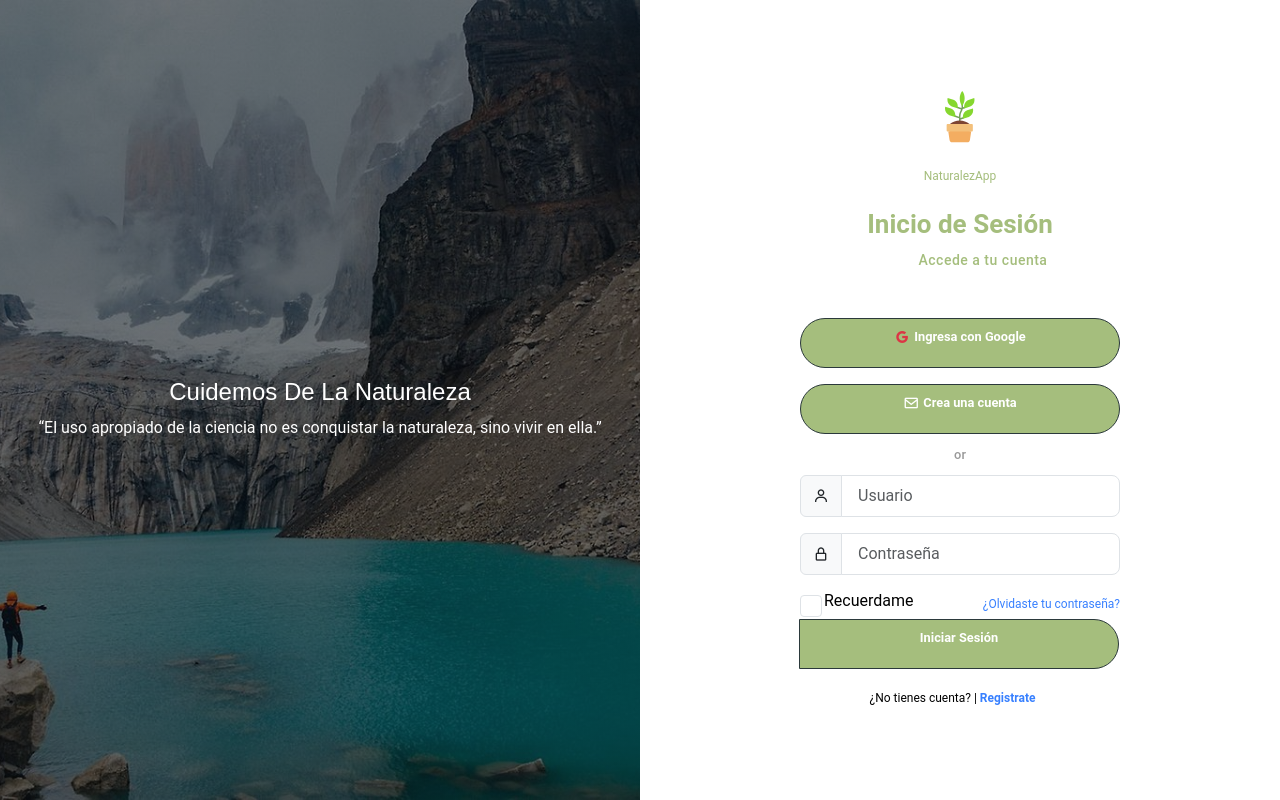
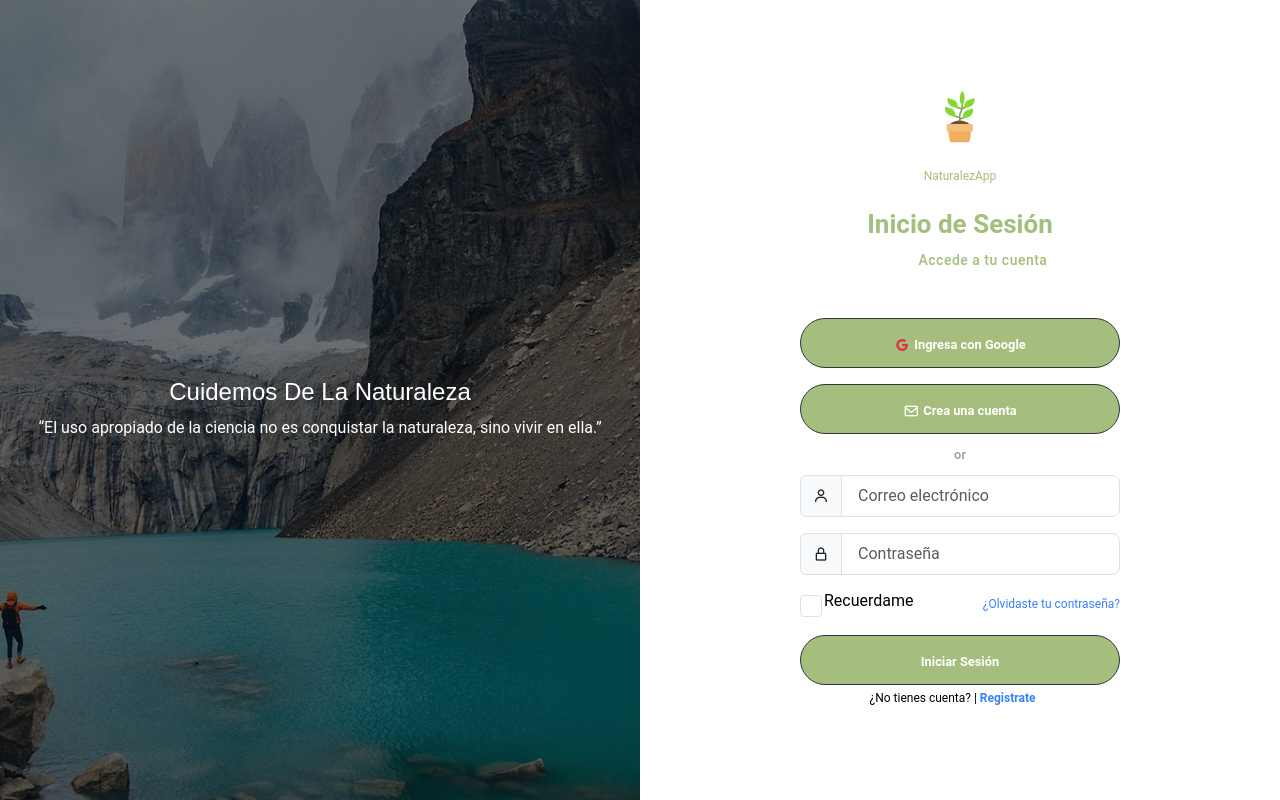
Before and after one commit to JoaquinToro/NaturalezApp, a React (Create React App) app in the folder IonicNaturalezApp/: page /InicioSesion in a window 1280 px wide. Built offline with nearby package versions, Linux system fonts and the light colour scheme.

Commit message:
update - inicio de sesion y corrección de botones

```diff
--- a/IonicNaturalezApp/src/pages/InicioSesion.tsx
+++ b/IonicNaturalezApp/src/pages/InicioSesion.tsx
@@ -1,15 +1,26 @@
-import { IonContent, IonPage } from '@ionic/react';
+import { IonButton, IonContent, IonPage, } from '@ionic/react';
 import './InicioSesion.css';
 
+// Validaciones
+import { useForm } from 'react-hook-form'
+
+const ingresar = () => {
+    console.log("Hola")
+}
 
 const InicioSesion: React.FC = () => {
+
+    const { watch, handleSubmit, register, formState: { errors } } = useForm();
+
+    const password = watch("password");
+
     return (
         <IonPage>
-            <IonContent fullscreen placeholder={undefined} onPointerEnterCapture={undefined} onPointerLeaveCapture={undefined}>
+            <IonContent fullscreen placeholder={undefined}>
                 <div className="row vh-100 g-0">
                     <div className="col-lg-6 position-relative d-none d-lg-block">
                         <div className="bg-holder d-flex flex-column justify-content-center align-items-center">
-                            <h2 style={{color:'white'}}>Cuidemos de la naturaleza</h2>
+                            <h2 style={{ color: 'white' }}>Cuidemos de la naturaleza</h2>
                             “El uso apropiado de la ciencia no es conquistar la naturaleza, sino vivir en ella.”
                         </div>
                     </div>
@@ -29,18 +40,18 @@ const InicioSesion: React.FC = () => {
 
                                 <div className="text-center mb-5">
                                     <h1 className="fw-bold">Inicio de Sesión</h1>
-                                    <p style={{marginLeft:'37%', color:'#A5BE7D'}}>Accede a tu cuenta</p>
+                                    <p style={{ marginLeft: '37%', color: '#A5BE7D' }}>Accede a tu cuenta</p>
                                 </div>
 
 
-                                <button className="btn btn-lg btn-outline-secondary btn-outline-custom btn-lg w-100 mb-3" onClick={() => window.location.href = '/  '}>
+                                <button className="btn btn-lg btn-outline-secondary btn-outline-custom btn-lg w-100 mb-3 pt-3" onClick={() => window.location.href = '/  '}>
                                     <i className='bx bxl-google text-danger me-1 fs-6'></i>Ingresa con Google
                                 </button>
                                 {/* <button className="btn btn-lg btn-outline-secondary btn-outline-custom btn-lg w-100 mb-3">
                                     <i className='bx bx-envelope me-1 fs-6' ></i><a href="/registroUsuario" className="creacionCuentas">Crea una cuenta</a>
                                 </button> */}
                                 <button
-                                    className="btn btn-lg btn-outline-secondary btn-outline-custom btn-lg w-100 mb-3"
+                                    className="btn btn-lg btn-outline-secondary btn-outline-custom btn-lg w-100 mb-3 pt-3"
                                     onClick={() => window.location.href = '/RegistroUsuario'}
                                 >
                                     <i className='bx bx-envelope me-1 fs-6'></i>
@@ -54,13 +65,23 @@ const InicioSesion: React.FC = () => {
                                     </div>
                                 </div>
 
-                                <form action="#">
+                                <form action="#" onSubmit={handleSubmit(ingresar)}>
                                     <div className="input-group mb-3">
                                         <span className="input-group-text">
                                             <i className="bx bx-user"></i>
                                         </span>
                                         {/* <input type="text" className="form-control form-control-lg fs-6" placeholder="Usuario" name="" id=""> */}
-                                        <input type="text" className="form-control form-control-lg fs-6" placeholder="Usuario" name="user" id="user"></input>
+                                        <input type="text" className="form-control form-control-lg fs-6" placeholder="Correo electrónico" id="email" {...register("email", { required: true, pattern: /^[^\s@]+@[^\s@]+\.[^\s@]+$/i })} />
+                                        {
+                                            errors.email?.type === "required" && (
+                                                <p className='alerta'>¡Alerta! El correo es requerido</p>
+                                            )
+                                        }
+                                        {
+                                            errors.email?.type === "pattern" && (
+                                                <p className='alerta'>¡Atención! El formato del correo no es valido</p>
+                                            )
+                                        }
                                     </div>
 
                                     <div className="input-group mb-3">
@@ -68,24 +89,37 @@ const InicioSesion: React.FC = () => {
                                             <i className="bx bx-lock-alt"></i>
                                         </span>
                                         {/* <input type="password" className="form-control form-control-lg fs-6" placeholder="Contraseña" name="" id=""> */}
-                                        <input type="password" className="form-control form-control-lg fs-6" placeholder="Contraseña" name="password" id="password"></input>
+                                        <input type="password" className="form-control form-control-lg fs-6" placeholder="Contraseña" id="password" {...register("password", { required: true, minLength: 8, maxLength: 50, pattern: /^(?=.*[a-z])(?=.*[A-Z])(?=.*\d)(?=.*[.@$!%*?&])[A-Za-z\d.@$!%*?&]{8,}$/ })} />
+                                        {
+                                            errors.password?.type === "required" && (
+                                                <p className='alerta'>¡Alerta! Ingresa una contraseña</p>
+                                            )
+                                        }
+                                        {
+                                            errors.password?.type === "minLength" && (
+                                                <p className='alerta'>¡Atención! Ingresa como minimo 8 caracteres</p>
+                                            )
+                                        }
+                                        {
+                                            errors.password?.type === "pattern" && (
+                                                <p className='alerta'>¡Atención! La contraseña debe incluir mayúsculas, minúsculas, números y caracteres especiales</p>
+                                            )
+                                        }
                                     </div>
 
                                     <div className="input-group mb-3 d-flex justify-content-between">
                                         <div className="form-check">
-                                            {/* <input type="checkbox" className="form-check-input" id="formCheck">
-                                                <label for="formChech" className="form-check-label">Recuerdame</label> */}
                                             <input type="checkbox" className="form-check-input" id="formCheck" />
-                                            <label htmlFor='formCheck' className="form-check-label" style={{color:'black'}}>Recuerdame</label>
+                                            <label htmlFor='formCheck' className="form-check-label" style={{ color: 'black' }}>Recuerdame</label>
                                         </div>
                                         <div>
                                             <small><a href="#">¿Olvidaste tu contraseña?</a></small>
                                         </div>
-                                        <button className="btn btn-lg w-100" id="btnIniciarSesion">Iniciar Sesión</button>
                                     </div>
+                                    <button className="btn btn-lg w-100 pt-3" id="btnIniciarSesion">Iniciar Sesión</button>
                                 </form>
                                 <div className="text-center">
-                                    <small style={{color:'black', marginRight:'15px'}}>¿No tienes cuenta? | <a href="/RegistroUsuario" className="fw-bold">Registrate</a></small>
+                                    <small style={{ color: 'black', marginRight: '15px' }}>¿No tienes cuenta? | <a href="/RegistroUsuario" className="fw-bold">Registrate</a></small>
                                 </div>
                             </div>
                         </div>
--- a/IonicNaturalezApp/src/pages/RegistroUsuario.tsx
+++ b/IonicNaturalezApp/src/pages/RegistroUsuario.tsx
@@ -1,6 +1,7 @@
 import { IonContent, IonPage } from '@ionic/react';
 import React, { useEffect, useState } from 'react';
 
+// Validaciones
 import { useForm } from 'react-hook-form'
 
 import './RegistroUsuario.css';
@@ -217,7 +218,7 @@ const RegistroUsuario: React.FC = () => {
                                                 <p className='alerta'>¡Atención! Las contraseñas no coinciden</p>
                                             )}
                                         </div>
-                                        <button className="btn btn-lg w-100" id="btnRegistrar" type="submit">Registrar Usuario</button>
+                                        <button className="btn btn-lg w-100 pt-3" id="btnRegistrar" type="submit">Registrar Usuario</button>
                                     </form>
                                     <div className="cuenta-existente">
                                         <small style={{ color: 'black' }}>¿Ya tienes una cuenta? <a href="/inicioSesion">Inicia Sesión</a></small>
```
Also changed, not shown: IonicNaturalezApp/src/pages/InicioSesion.css (line endings or trailing spaces), 1 other file (tests, documents, lock files or other folders).
